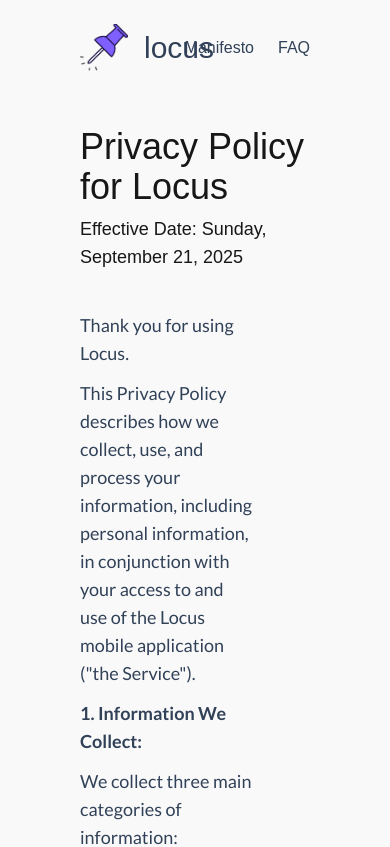
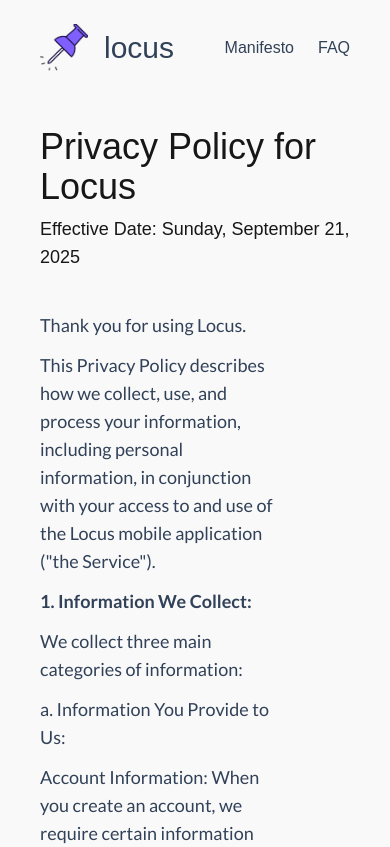
Before and after one commit to my-locus/website, a Next.js app in the folder website/: page /privacy in a window 390 px wide. Shown: the top 847 px of the page. Built offline with nearby package versions, Linux system fonts and the light colour scheme; a web font is replaced by a local one.

Commit message:
titling fix dimensioning of privacy page

```diff
--- a/website/src/app/privacy/page.js
+++ b/website/src/app/privacy/page.js
@@ -8,8 +8,8 @@
   return (
     <div className="w-full min-h-screen bg-off-white">
       {/* Header */}
-      <header className="px-20 py-6">
-        <nav className="flex items-center justify-between">
+      <header className="px-10 md:px-20 py-6">
+        <nav className="flex items-center flex-wrap justify-between">
           <Logo />
           <div className="flex items-center gap-6">
             <Link
@@ -28,7 +28,7 @@
         </nav>
       </header>
 
-      <div className="px-20 py-8 gap-10 flex flex-col">
+      <div className="md:px-20 px-10 py-8 gap-10 flex flex-col">
 
         <div className="flex flex-col gap-2">
           <p className="text-4xl comic-relief">Privacy Policy for Locus</p>
```
Lines whose indentation alone changed are shown as unchanged.
